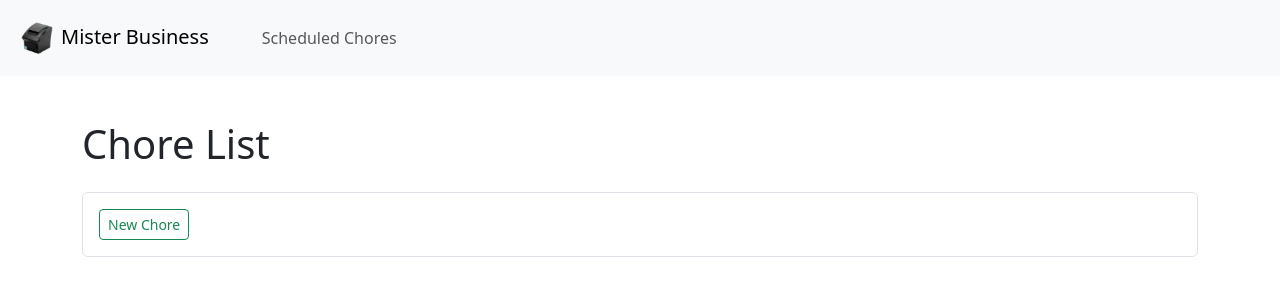
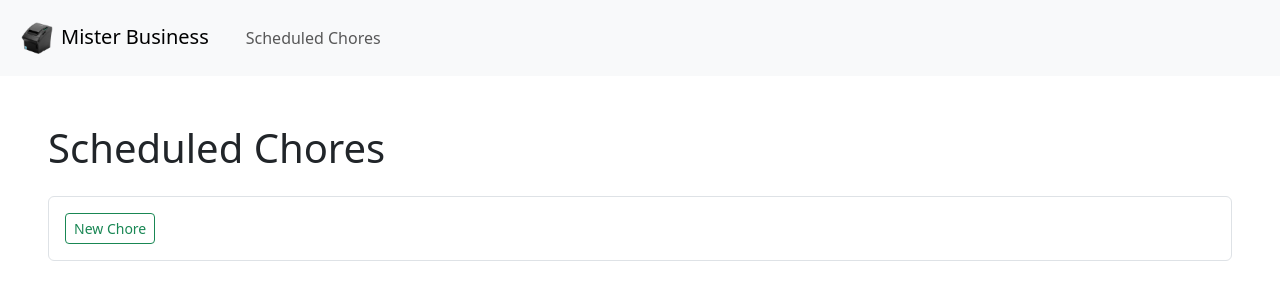
Before and after one commit to Alfeezy/mister-business, a FastAPI app: page / in a window 1280 px wide. Shown: the top 308 px of the page. Run offline with FastAPI, Linux system fonts and the light colour scheme.

Commit message:
index list

```diff
--- a/app/main.py
+++ b/app/main.py
@@ -44,6 +44,7 @@ async def get_chores(request: Request):
     chorelist.append({
       "id": chore.id,
       "description": chore.name,
+      "interval": chore.trigger.interval.days,
       "next_run": chore.next_run_time
     })
   return templates.TemplateResponse("chores/index.html", {"request": request, "chorelist": chorelist})
--- a/templates/base.html
+++ b/templates/base.html
@@ -9,8 +9,8 @@
     </head>
     <body>
         {% include 'header.html' %}
-        <div style="height: 120px"></div>
-        <div class="container container-md">
+        <div style="height: 76px"></div>
+        <div class="container-fluid p-5">
             {% block content %}{% endblock %}
         </div>
         <script type="text/javascript" src="{{ url_for('static', path='/js/main.js') }}"></script>
--- a/templates/chores/index.html
+++ b/templates/chores/index.html
@@ -1,15 +1,19 @@
 {% extends "base.html" %}
 {% block content %}
 <h1 class="mb-4">
-    Chore List
+    Scheduled Chores
 </h1>
 <ul class="list-group">
   {% for chore in chorelist %}
     <li class="list-group-item d-flex justify-content-between align-items-center p-3">
-      <h5 class="mb-0">
-        {{ chore.description }} (<code>{{ chore.id }}</code>)
-      </h5>
       <div>
+        <h4>{{ chore.description }}</h4>
+        <h6>
+          Every {% if chore.interval > 1 %}{{ chore.interval }}{% endif %} Day{% if chore.interval > 1 %}s{% endif %}
+        </h6>
+        <code>{{ chore.id }}</code>
+      </div>
+      <div class="d-flex gap-2">
         <a href="#" class="btn btn-sm btn-outline-secondary">Edit</a>
         <form action="{{ url_for('delete_chore', id=chore.id) }}" method="POST" class="d-inline">
           <button type="submit" class="btn btn-sm btn-outline-danger">Delete</button>
--- a/templates/header.html
+++ b/templates/header.html
@@ -1,5 +1,5 @@
 <header class="navbar navbar-expand-lg bg-body-tertiary fixed-top">
-  <div class="container-fluid p-2 ps-2 gap-3">
+  <div class="container-fluid p-2 ps-2">
     <a class="navbar-brand btn btn-success-outline d-flex gap-2" href="/">
       <img src="{{ url_for('static', path='images/favicon.ico') }}" width="32" height="32" alt="MB">
       Mister Business
```
